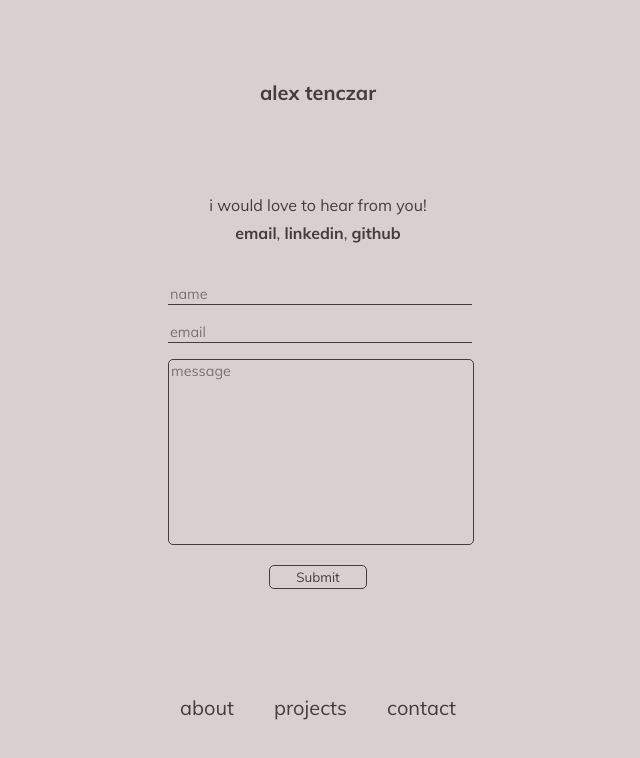
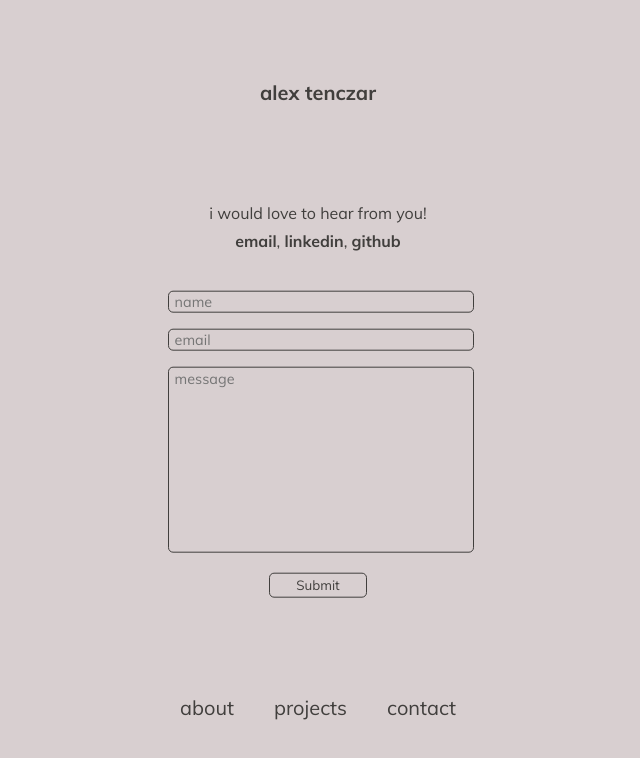
Before and after one commit to alextenczar/alextenczar.com, a React (Create React App) app: page /#/contact in a window 1280 px wide. Shown: the top 758 px of the page, without its empty margins (322-962 px from the left). Built offline with nearby package versions, Linux system fonts and the light colour scheme.

Commit message:
positioning changes

```diff
--- a/src/scss/App.scss
+++ b/src/scss/App.scss
@@ -9,17 +9,13 @@
     src: local('Muli Bold'), url('../components/fonts/muli/Mulish-Bold.ttf');
 }
 footer {
-    grid-area: 1 / 1 / 2 / 2;
 }
 header {
-    grid-area: 1 / 1 / 2 / 2;
 }
 .wrapper {
-    display: grid;
-    grid-template-columns: 1fr;
-    grid-template-rows: repeat(3, 1fr);
-    grid-column-gap: 0px;
-    grid-row-gap: 0px;
+    display: flex;
+    align-items: center;
+    justify-content: center;
     color: #413f3d;
     margin-right: auto;
     margin-left: auto;
@@ -28,14 +24,19 @@ header {
     justify-content: center;
 
     .content-container {
-        grid-area: 2 / 1 / 3 / 2;
         margin: auto;
         font-family: 'Muli';
+        height: 70%;
     }
     #About, #Projects, #Contact {
         animation: 2s ease-in-out 1 fade;
         -webkit-animation-timing-function: linear;
         animation-timing-function: linear;
+        margin: 0;
+        position: absolute;
+        top: 50%;
+        -ms-transform: translateY(-50%, -50%);
+        transform: translate(-50%, -50%);
     }
 }
 body {
@@ -46,6 +47,7 @@ body {
     -webkit-animation-timing-function: linear;
     animation-timing-function: linear;
 }
+
 @keyframes slideDown {
     0% { top: -10%;  }
     100% { top: 10%; }
@@ -58,3 +60,13 @@ body {
     0% { opacity: 0;  }
     100% { opacity: 1; }
 }
+@media (max-height: 750px) {
+    @keyframes slideDown {
+        0% { top: -5%;  }
+        100% { top: 5%; }
+    }
+    @keyframes slideUp {
+        0% { bottom: -5%;  }
+        100% { bottom: 5%; }
+    }
+ }
--- a/src/scss/about.scss
+++ b/src/scss/about.scss
@@ -1,8 +1,12 @@
 .location-time {
     display:flex;
     justify-content: center;
+    flex-wrap: wrap;
     align-items: center;
     p {
         padding-right: .25em;
     }
+    @media(min-width: 300px) {
+        width:300px;
+    }
 }
--- a/src/scss/contact.scss
+++ b/src/scss/contact.scss
@@ -3,6 +3,9 @@
         padding-bottom: 2em;
     }
     width:300px;
+    @media(max-width:300px){
+        width: 100%;
+    }
     p, a {
         margin-bottom: .5em;
         margin-top: 0;
@@ -26,10 +29,12 @@
         width:100%;
         font-size: .9em;
         font-family:"Muli";
-        border: 0px solid #413f3d;
+        border: 1px solid #413f3d;
         border-bottom-color: #413f3d;
         border-bottom-width: 1px;
         background-color: transparent;
+        border-radius: 5px;
+        text-indent: .25em;
     }
     textarea.form-control{
         font-size: .9em;
@@ -41,6 +46,10 @@
         -webkit-border-radius: 5px;
         -moz-border-radius: 5px;
         border-radius: 5px;
+        text-indent: .25em;
+        @media (max-height: 750px) {
+            height: 6em;
+        }
     }
     button {
         font-family:"Muli";
--- a/src/scss/nav.scss
+++ b/src/scss/nav.scss
@@ -36,4 +36,12 @@
         animation-fill-mode: forwards;
         animation: 2s ease-in-out 1 slideDown;
     }
+    @media (max-height: 750px) {
+       .nav-bottom {
+           bottom: 5%
+       }
+       .nav-top {
+           top: 5%;
+       }
+    }
 }
```
Also changed, not shown: 1 other file (tests, documents, lock files or other folders).
